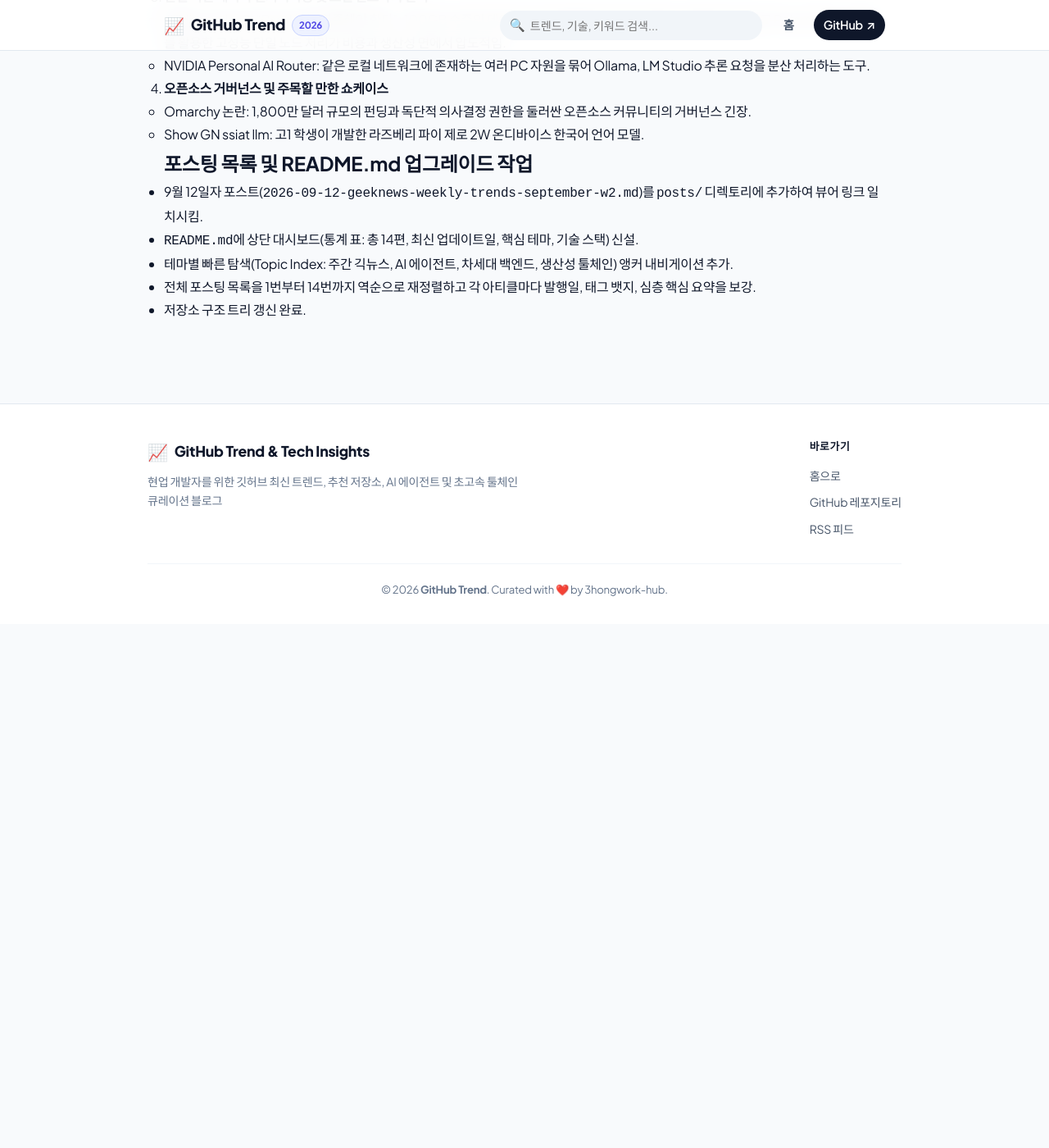
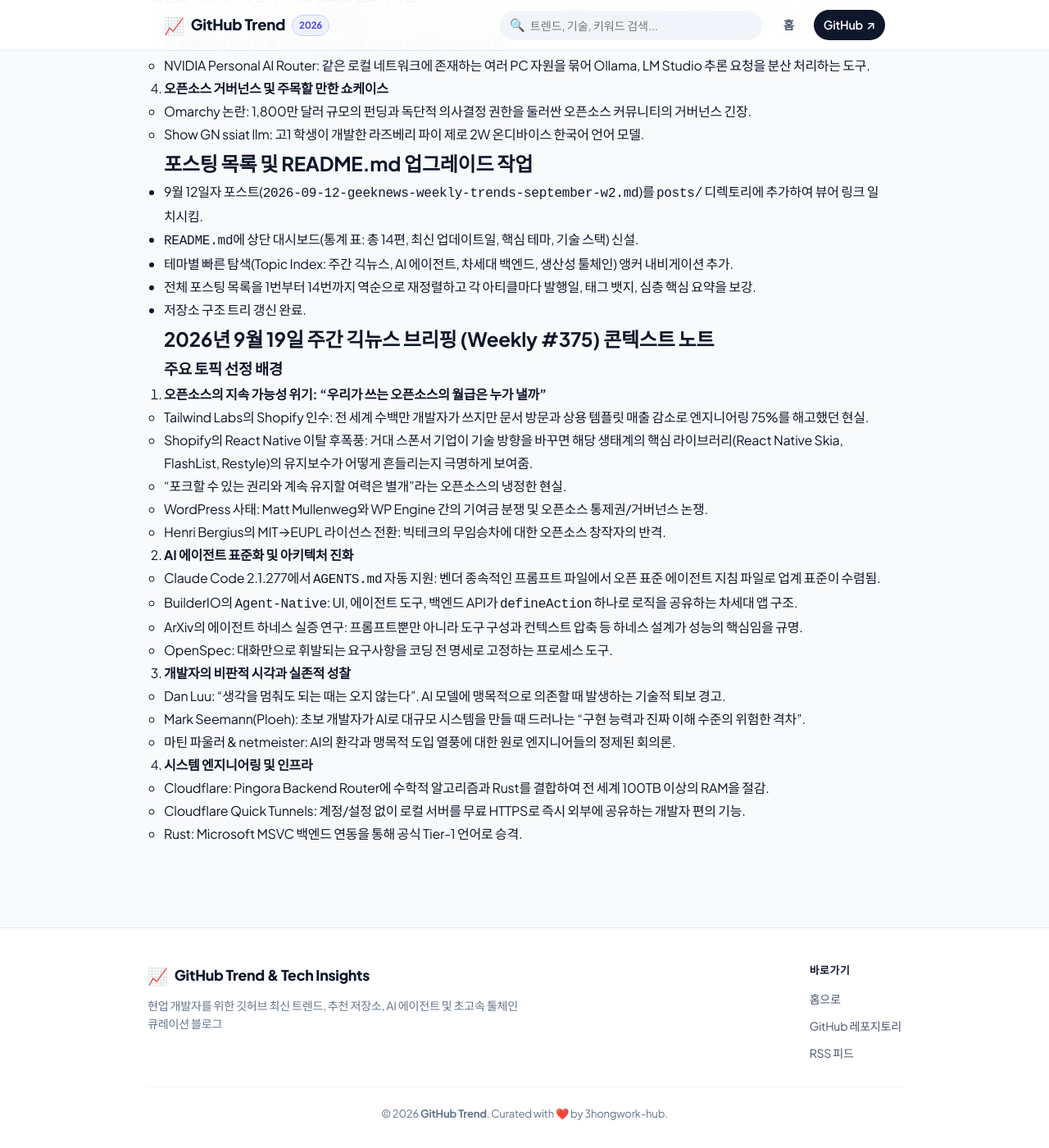
Before and after one commit to 3hongwork-hub/github_trend, a Jekyll site: the page built from context-notes.md, in a window 1280 px wide and 1400 px high, scrolled down 566 px. Shown: the whole window at 82% size. Built offline with Jekyll 4.4.1, drawn with Linux system fonts in a browser that asks for light colours; some web fonts are replaced; our own code applies the rules of GitHub Pages for plain Markdown files; before the commit the page ends 1327 px from its top, so only the background shows below that.

Commit message:
docs: 2026년 9월 19일자 주간 긱뉴스 브리핑 포스트 발행 및 목록 갱신

```diff
--- a/context-notes.md
+++ b/context-notes.md
@@ -27,3 +27,29 @@
 - 테마별 빠른 탐색(Topic Index: 주간 긱뉴스, AI 에이전트, 차세대 백엔드, 생산성 툴체인) 앵커 내비게이션 추가.
 - 전체 포스팅 목록을 1번부터 14번까지 역순으로 재정렬하고 각 아티클마다 발행일, 태그 뱃지, 심층 핵심 요약을 보강.
 - 저장소 구조 트리 갱신 완료.
+
+## 2026년 9월 19일 주간 긱뉴스 브리핑 (Weekly #375) 콘텍스트 노트
+
+### 주요 토픽 선정 배경
+1. **오픈소스의 지속 가능성 위기: "우리가 쓰는 오픈소스의 월급은 누가 낼까"**
+   - Tailwind Labs의 Shopify 인수: 전 세계 수백만 개발자가 쓰지만 문서 방문과 상용 템플릿 매출 감소로 엔지니어링 75%를 해고했던 현실.
+   - Shopify의 React Native 이탈 후폭풍: 거대 스폰서 기업이 기술 방향을 바꾸면 해당 생태계의 핵심 라이브러리(React Native Skia, FlashList, Restyle)의 유지보수가 어떻게 흔들리는지 극명하게 보여줌.
+   - "포크할 수 있는 권리와 계속 유지할 여력은 별개"라는 오픈소스의 냉정한 현실.
+   - WordPress 사태: Matt Mullenweg와 WP Engine 간의 기여금 분쟁 및 오픈소스 통제권/거버넌스 논쟁.
+   - Henri Bergius의 MIT→EUPL 라이선스 전환: 빅테크의 무임승차에 대한 오픈소스 창작자의 반격.
+
+2. **AI 에이전트 표준화 및 아키텍처 진화**
+   - Claude Code 2.1.277에서 `AGENTS.md` 자동 지원: 벤더 종속적인 프롬프트 파일에서 오픈 표준 에이전트 지침 파일로 업계 표준이 수렴됨.
+   - BuilderIO의 `Agent-Native`: UI, 에이전트 도구, 백엔드 API가 `defineAction` 하나로 로직을 공유하는 차세대 앱 구조.
+   - ArXiv의 에이전트 하네스 실증 연구: 프롬프트뿐만 아니라 도구 구성과 컨텍스트 압축 등 하네스 설계가 성능의 핵심임을 규명.
+   - OpenSpec: 대화만으로 휘발되는 요구사항을 코딩 전 명세로 고정하는 프로세스 도구.
+
+3. **개발자의 비판적 시각과 실존적 성찰**
+   - Dan Luu: "생각을 멈춰도 되는 때는 오지 않는다". AI 모델에 맹목적으로 의존할 때 발생하는 기술적 퇴보 경고.
+   - Mark Seemann(Ploeh): 초보 개발자가 AI로 대규모 시스템을 만들 때 드러나는 "구현 능력과 진짜 이해 수준의 위험한 격차".
+   - 마틴 파울러 & netmeister: AI의 환각과 맹목적 도입 열풍에 대한 원로 엔지니어들의 정제된 회의론.
+
+4. **시스템 엔지니어링 및 인프라**
+   - Cloudflare: Pingora Backend Router에 수학적 알고리즘과 Rust를 결합하여 전 세계 100TB 이상의 RAM을 절감.
+   - Cloudflare Quick Tunnels: 계정/설정 없이 로컬 서버를 무료 HTTPS로 즉시 외부에 공유하는 개발자 편의 기능.
+   - Rust: Microsoft MSVC 백엔드 연동을 통해 공식 Tier-1 언어로 승격.
```
Also changed, not shown: _posts/2026-09-19-geeknews-weekly-trends-september-w3.md (added, +131 -0 lines), checklist.md (+4 -7 lines), posts/2026-09-19-geeknews-weekly-trends-september-w3.md (added, +131 -0 lines), README.md.
